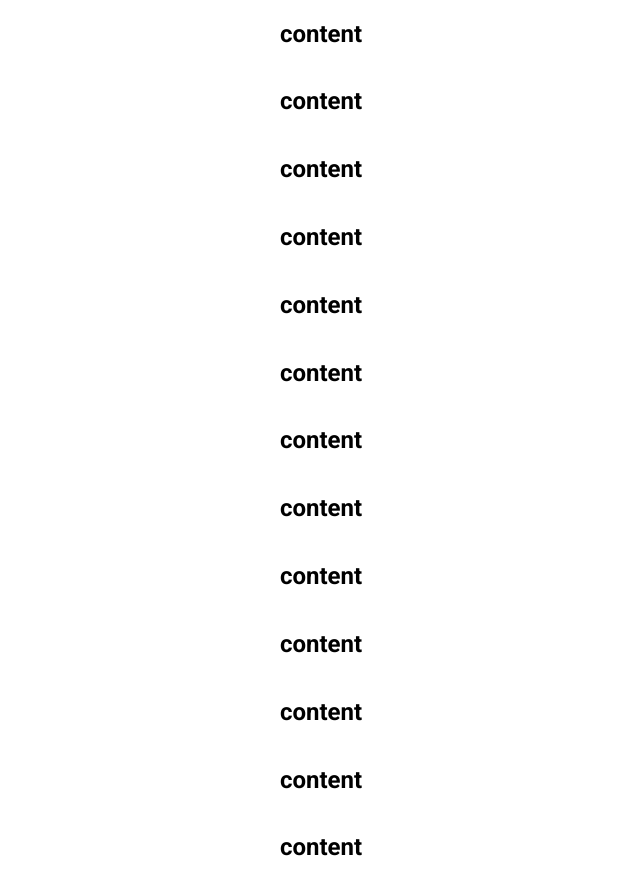
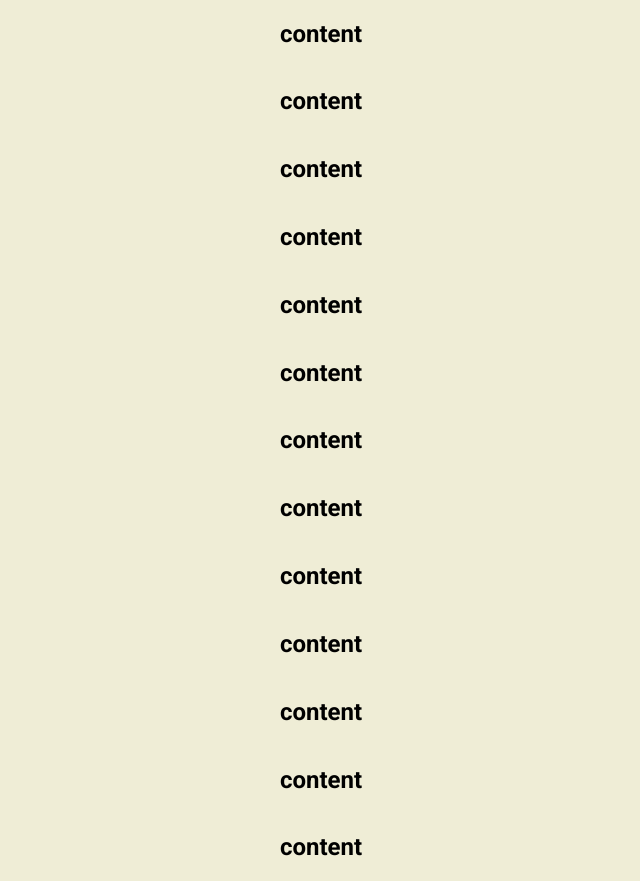
Before and after one commit to eemansayed/scroll-animation, a plain HTML site: page index.html in a window 1280 px wide. Shown: the whole page, without its empty margins (319-959 px from the left). Drawn offline with Linux system fonts and the light colour scheme.

Commit message:
add background color to body element

```diff
--- a/style.css
+++ b/style.css
@@ -5,6 +5,7 @@
 }
 
 body {
+  background-color: #efedd6;
   font-family: 'Roboto', sans-serif;
   display: flex;
   flex-direction: column;
```
